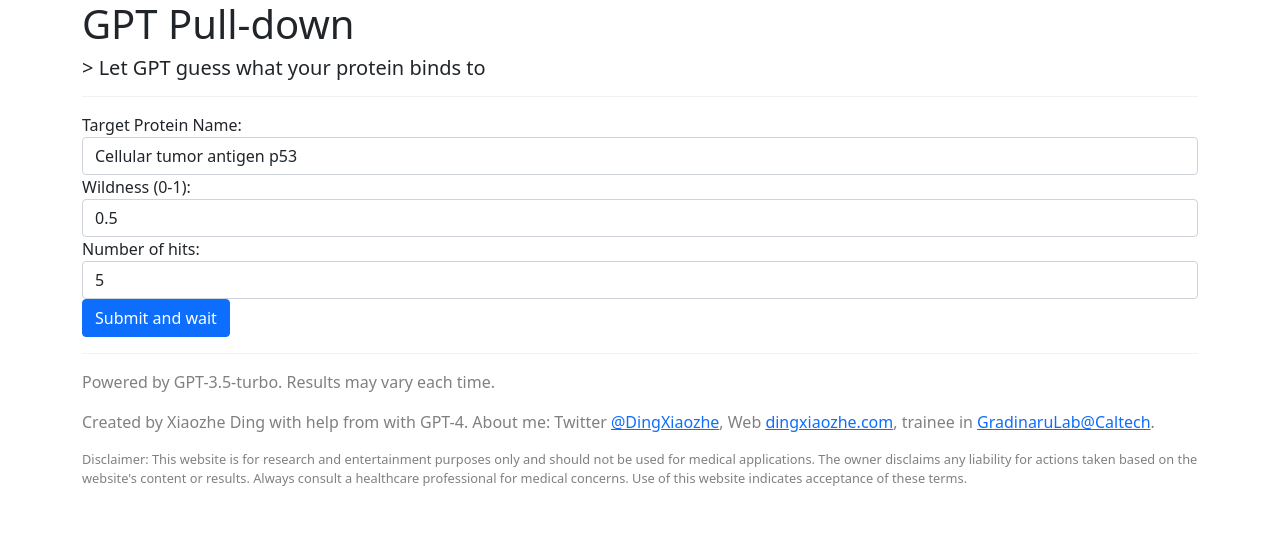
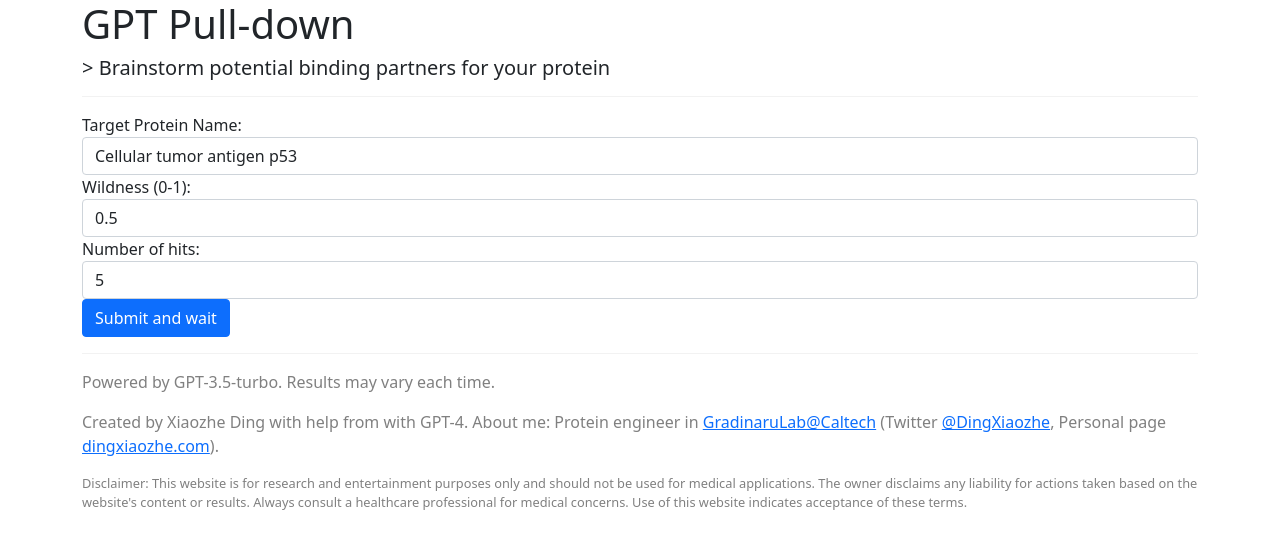
Before and after one commit to xz-ding/GPTPullDown, a Flask app: page / in a window 1280 px wide. Shown: the top 549 px of the page. Run offline with Flask 2, Linux system fonts and the light colour scheme.

Commit message:
updated notes on the web

```diff
--- a/templates/index.html
+++ b/templates/index.html
@@ -4,7 +4,7 @@
 
 {% block content %}
   <h1>GPT Pull-down</h1>
-  <h5>> Let GPT guess what your protein binds to</h5>
+  <h5>> Brainstorm potential binding partners for your protein </h5>
   <hr style="border-top: 1px solid #ccc;">
 
   <form method="POST">
@@ -25,7 +25,7 @@
 
   <hr style="border-top: 1px solid #ccc;">
   <p style="color: grey;">Powered by GPT-3.5-turbo. Results may vary each time. </p>
-  <p style="color: grey;">Created by Xiaozhe Ding with help from with GPT-4. About me: Twitter <a href="https://twitter.com/DingXiaozhe" target="_blank">@DingXiaozhe</a>, Web <a href="https://www.dingxiaozhe.com" target="_blank">dingxiaozhe.com</a>, trainee in <a href="https://glab.caltech.edu/" target="_blank">GradinaruLab@Caltech</a>.</p>
+  <p style="color: grey;">Created by Xiaozhe Ding with help from with GPT-4. About me: Protein engineer in <a href="https://glab.caltech.edu/" target="_blank">GradinaruLab@Caltech</a> (Twitter <a href="https://twitter.com/DingXiaozhe" target="_blank">@DingXiaozhe</a>, Personal page <a href="https://www.dingxiaozhe.com" target="_blank">dingxiaozhe.com</a>).</p>
   <p style="font-size: 0.8rem; color: grey;">Disclaimer: This website is for research and entertainment purposes only and should not be used for medical applications. The owner disclaims any liability for actions taken based on the website's content or results. Always consult a healthcare professional for medical concerns. Use of this website indicates acceptance of these terms.</p>
 
 
--- a/templates/results.html
+++ b/templates/results.html
@@ -4,7 +4,7 @@
 
 {% block content %}
     <h1>GPT Pull-down</h1>
-    <h5>> Let GPT guess what your protein binds to</h5>
+    <h5>> Brainstorm potential binding partners for your protein </h5>
     <hr style="border-top: 1px solid #ccc;">
 
     <p>Target Protein: {{ query }}</p>
@@ -38,7 +38,7 @@
 
     <hr style="border-top: 1px solid #ccc;">
     <p style="color: grey;">Powered by GPT-3.5-turbo. Results may vary each time. </p>
-    <p style="color: grey;">Created by Xiaozhe Ding with help from with GPT-4. About me: Twitter <a href="https://twitter.com/DingXiaozhe" target="_blank">@DingXiaozhe</a>, Web <a href="https://www.dingxiaozhe.com" target="_blank">dingxiaozhe.com</a>, trainee in <a href="https://glab.caltech.edu/" target="_blank">GradinaruLab@Caltech</a>.</p>
+    <p style="color: grey;">Created by Xiaozhe Ding with help from with GPT-4. About me: Protein engineer in <a href="https://glab.caltech.edu/" target="_blank">GradinaruLab@Caltech</a> (Twitter <a href="https://twitter.com/DingXiaozhe" target="_blank">@DingXiaozhe</a>, Personal page <a href="https://www.dingxiaozhe.com" target="_blank">dingxiaozhe.com</a>).</p>
     <p style="font-size: 0.8rem; color: grey;">Disclaimer: This website is for educational and entertainment purposes only and should not be used for medical applications. The owner disclaims any liability for actions taken based on the website's content or results. Always consult a healthcare professional for medical concerns. Use of this website indicates acceptance of these terms.</p>
 
 <!-- Add the rest of the content -->
```
